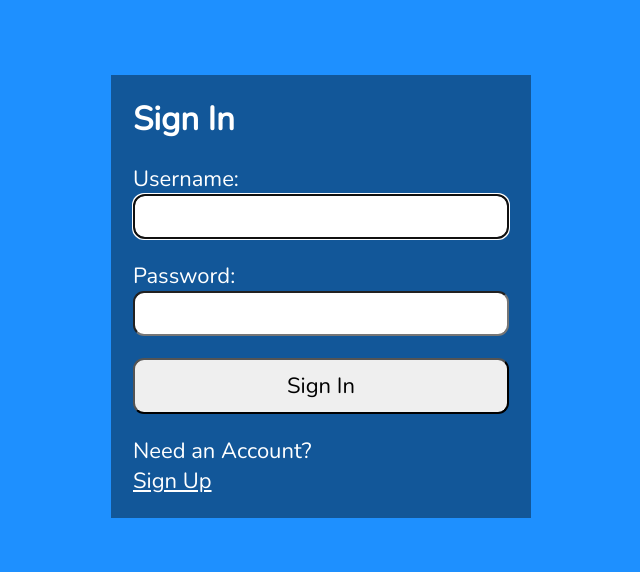
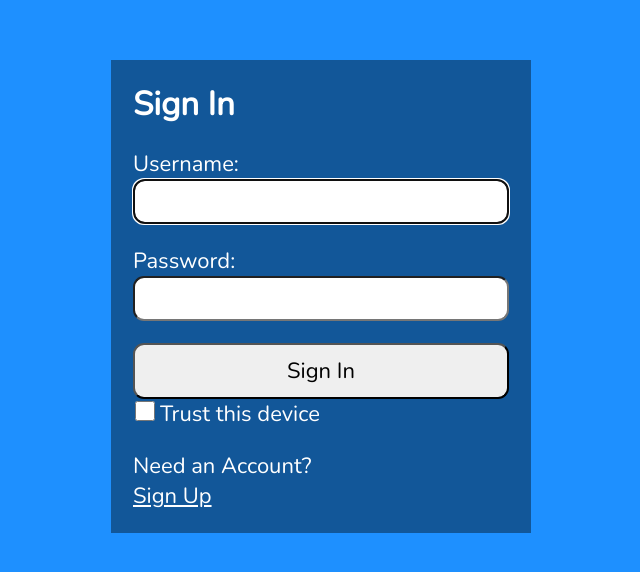
Before and after one commit to manuelcasanova/back-front-auth-tutorial, a React (Create React App) app in the folder client/: page /login in a window 1280 px wide. Shown: the part 104-676 px from the top of the page, without its empty margins (319-959 px from the left). Built offline with nearby package versions, Linux system fonts and the light colour scheme.

Commit message:
Trust this device completed

```diff
--- a/client/src/components/Login.jsx
+++ b/client/src/components/Login.jsx
@@ -9,7 +9,7 @@
 
   // const navigate = useNavigate();
   //We created a global state for useContext for our App and here we pull in what we need for our login component.
-  const { setAuth } = useAuth()
+  const { setAuth, persist, setPersist } = useAuth()
   //Now, if we successfully authenticate when we log in we will set our new Auth state and store it in the global context.
 
   const navigate = useNavigate();
@@ -54,7 +54,7 @@
           withCredentials: true
         }
       );
-       console.log(JSON.stringify(response?.data));
+      console.log(JSON.stringify(response?.data));
       //console.log(JSON.stringify(response));
       const accessToken = response?.data?.accessToken;
       const roles = response?.data?.roles;
@@ -78,6 +78,14 @@
     }
 
   }
+
+  const togglePersist = () => {
+    setPersist(prev => !prev);
+  }
+
+  useEffect(() => {
+    localStorage.setItem("persist", persist);
+  }, [persist])
 
   return (
     // <div className="app-registration">
@@ -115,6 +123,15 @@
           required
         />
         <button>Sign In</button>
+        <div className="persistCheck">
+          <input
+            type="checkbox"
+            id="persist"
+            onChange={togglePersist}
+            checked={persist}
+          />
+          <label htmlFor="persist">Trust this device</label>
+        </div>
       </form>
       <p>
         Need an Account?<br />
--- a/client/src/components/PersistLogin.jsx
+++ b/client/src/components/PersistLogin.jsx
@@ -6,12 +6,10 @@
 const PersistLogin = () => {
     const [isLoading, setIsLoading] = useState(true);
     const refresh = useRefreshToken();
-    const { auth,
-      // persist
-    } = useAuth();
+    const { auth, persist } = useAuth();
 
     useEffect(() => {
-        // let isMounted = true;
+        let isMounted = true;
 
         const verifyRefreshToken = async () => {
             try {
@@ -21,7 +19,7 @@
                 console.error(err);
             }
             finally {
-                // isMounted &&
+                isMounted &&
                 setIsLoading(false);
             }
         }
@@ -29,10 +27,10 @@
         // persist added here AFTER tutorial video
         // Avoids unwanted call to verifyRefreshToken
         !auth?.accessToken
-        // && persist
-        ? verifyRefreshToken() : setIsLoading(false);
+            && persist
+            ? verifyRefreshToken() : setIsLoading(false);
 
-        // return () => isMounted = false;
+         return () => isMounted = false;
     }, [])
 
     useEffect(() => {
@@ -42,15 +40,12 @@
 
     return (
         <>
-            {/* {!persist */}
-                {/* ? <Outlet />
-                :  */}
-                {
-                isLoading
+            {!persist
+                ? <Outlet />
+                : isLoading
                     ? <p>Loading...</p>
                     : <Outlet />
-                }
-             {/* } */}
+            }
         </>
     )
 }
--- a/client/src/context/AuthProvider.js
+++ b/client/src/context/AuthProvider.js
@@ -4,9 +4,10 @@
 
 export const AuthProvider = ({ children }) => {
   const [auth, setAuth] = useState({});
+  const [persist, setPersist] = useState(JSON.parse(localStorage.getItem("persist")) || false);
 
   return (
-    <AuthContext.Provider value={{ auth, setAuth }}>
+    <AuthContext.Provider value={{ auth, setAuth, persist, setPersist }}>
       {/* Components that will be nested inside the AuthProvider */}
       {children}
     </AuthContext.Provider>
--- a/client/src/index.css
+++ b/client/src/index.css
@@ -112,3 +112,13 @@
 .line {
     display: inline-block;
 }
+
+.persistCheck label {
+    margin: 0;
+}
+
+[type="checkbox"] {
+    height: 20px;
+    width: 20px;
+    margin: 0 5px 2px 2px;;
+}
```
